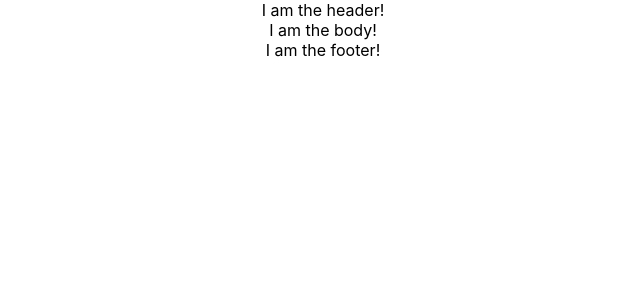
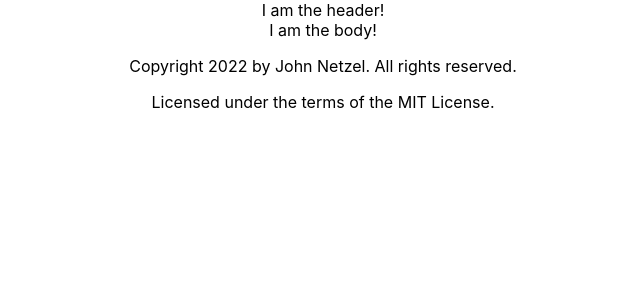
Before and after one commit to CommieDog/react-portfolio, a React (Create React App) app: page / in a window 1280 px wide. Shown: the top 300 px of the page, without its empty margins (317-957 px from the left). Built offline with nearby package versions, Linux system fonts and the light colour scheme.

Commit message:
Add content to footer

```diff
--- a/src/containers/Footer.js
+++ b/src/containers/Footer.js
@@ -1,7 +1,9 @@
 function Footer() {
     return (
-      <div>I am the footer!
-      </div>
+      <footer>
+        <p>Copyright 2022 by John Netzel. All rights reserved.</p>
+        <p>Licensed under the terms of the MIT License.</p>
+      </footer>
     );
   }
 
```
